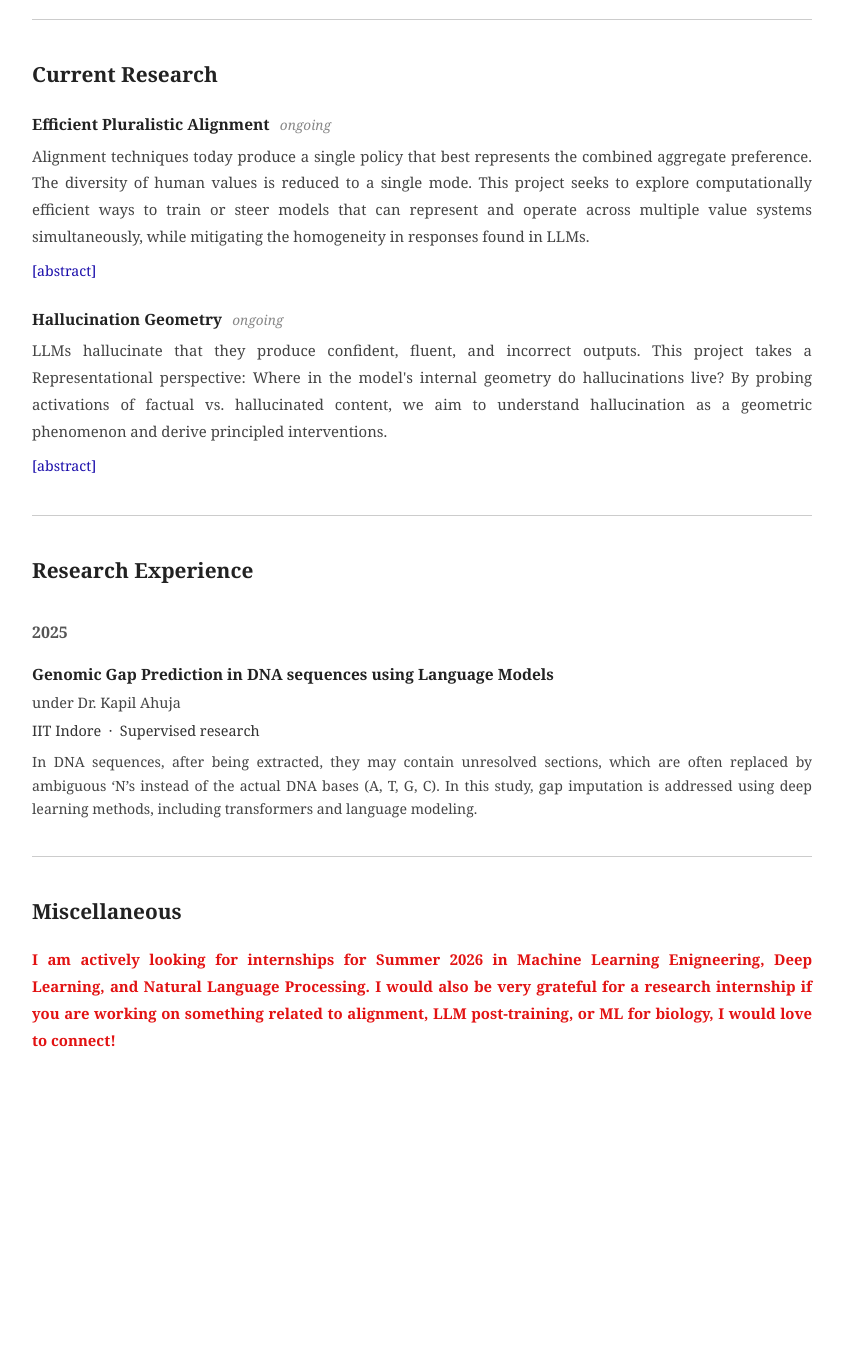
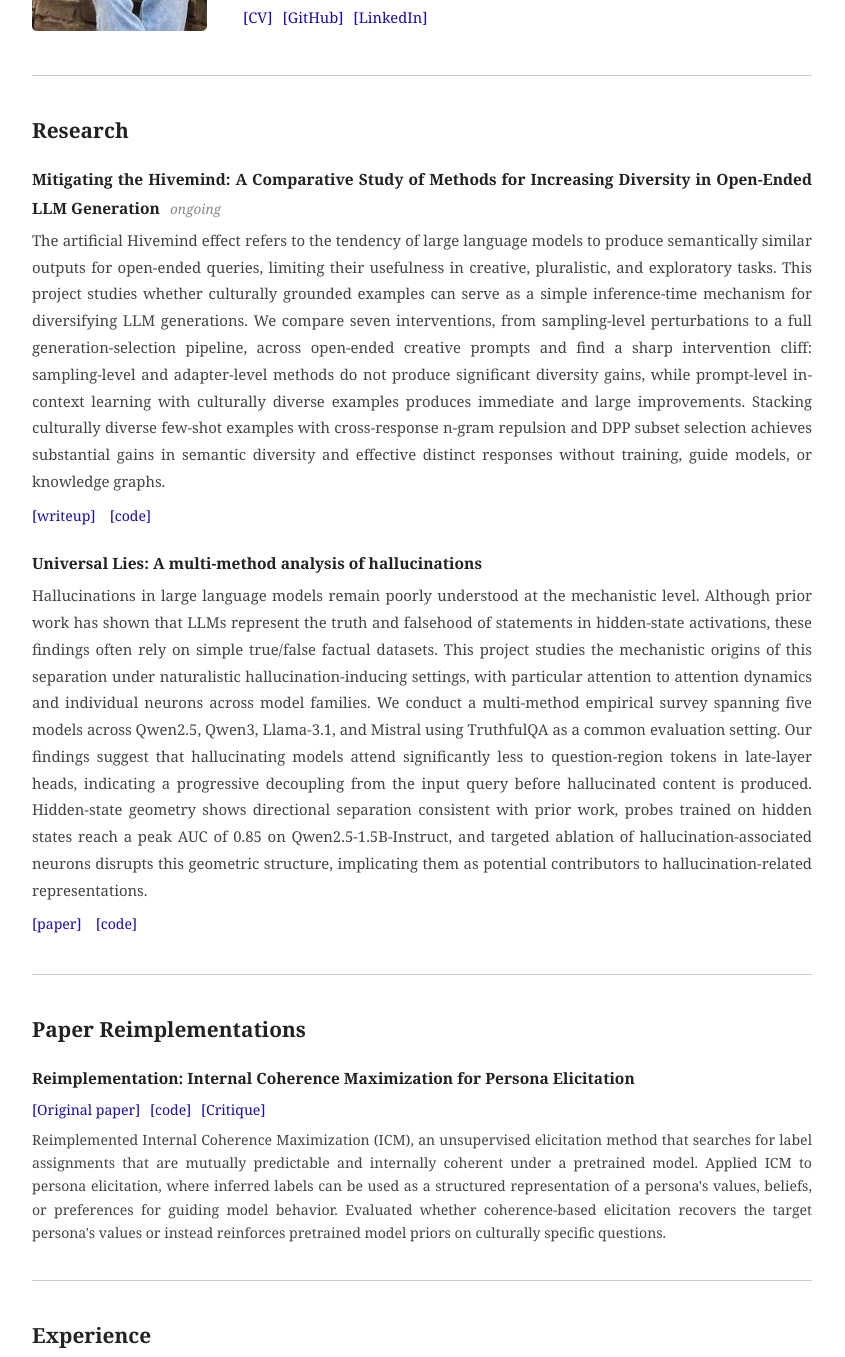
Before and after one commit to Graviton19/Graviton19.github.io, a plain HTML site: page index.html in a window 1280 px wide. Shown: the part 455-1812 px from the top of the page, without its empty margins (218-1063 px from the left). Before the commit the page ends 1623 px from the top, so only its background shows below. Drawn offline with Linux system fonts and the light colour scheme.

Commit message:
Some changes

```diff
--- a/index.html
+++ b/index.html
@@ -244,7 +244,7 @@
       <div class="affil">Master's in Computer Science &nbsp;·&nbsp; George Washington University</div>
 
       <p>
-        Hi! I’m a master’s student at George Washington University, and my research interests include post-training and alignment of large language models, particularly how we can align LLMs to capture diverse and pluralistic human values, how we can avoid the homogeneity of responses that could arise from RLHF, and post-training more generally. I am also interested in applying deep learning to genomic sequence data. Previously, I worked with <a href="https://kahuja.profiles.iiti.ac.in/">Dr. Kapil Ahuja</a> at the Mathematics of Data Science and Simulation lab in the Indian Institute of Technology Indore on DNA Gap prediction using Deep learning.
+        Hi! I’m a master’s student at George Washington University, and I am very interested in AI safety and alignment, mechanistic interpretability, and pluralistic alignment. My research interests include post-training and alignment of large language models, particularly how we can align LLMs to capture diverse and pluralistic human values, how we can avoid the homogeneity of responses that could arise from RLHF, and post-training more generally. I am also interested in applying deep learning to genomic sequence data. Previously, I worked with <a href="https://kahuja.profiles.iiti.ac.in/">Dr. Kapil Ahuja</a> at the Mathematics of Data Science and Simulation lab in the Indian Institute of Technology Indore on DNA Gap prediction using Deep learning.
       </p>
 
       <div class="contact">
@@ -252,10 +252,10 @@
       </div>
 
       <div class="nav-links">
-        <a href="AalekhBukhariyaCV.pdf">CV</a>
+        <a href="AalekhBukhariyaCVR1.pdf">CV</a>
         <a href="https://github.com/Graviton19">GitHub</a>
-        <!-- <a href="#">Google Scholar</a>
-        <a href="#">Twitter / X</a> -->
+        <a href="https://www.linkedin.com/in/aalekh-bukhariya-9a1544215">LinkedIn</a>
+
       </div>
     </div>
   </div>
@@ -263,34 +263,52 @@
   <hr>
 
   <!-- ── Current Research ── -->
-  <h2>Current Research</h2>
+  <h2>Research</h2>
 
   <div class="research-item">
-    <span class="rtitle">Efficient Pluralistic Alignment</span>
+    <span class="rtitle">Mitigating the Hivemind: A Comparative Study of Methods for Increasing Diversity in Open-Ended LLM Generation</span>
     <span class="rstatus">ongoing</span>
     <p>
-      Alignment techniques today produce a single policy that best represents the combined aggregate preference. The diversity of human values is reduced to a single mode. This project seeks to explore computationally efficient ways to train or steer models that can represent and operate across multiple value systems simultaneously, while mitigating the homogeneity in responses found in LLMs.
+      The artificial Hivemind effect refers to the tendency of large language models to produce semantically similar outputs for open-ended queries, limiting their usefulness in creative, pluralistic, and exploratory tasks. This project studies whether culturally grounded examples can serve as a simple inference-time mechanism for diversifying LLM generations. We compare seven interventions, from sampling-level perturbations to a full generation-selection pipeline, across open-ended creative prompts and find a sharp intervention cliff: sampling-level and adapter-level methods do not produce significant diversity gains, while prompt-level in-context learning with culturally diverse examples produces immediate and large improvements. Stacking culturally diverse few-shot examples with cross-response n-gram repulsion and DPP subset selection achieves substantial gains in semantic diversity and effective distinct responses without training, guide models, or knowledge graphs.
     </p>
     <div class="rlinks">
-      <a href="efficient_pluralism.html">abstract</a>
+      <a href="https://docs.google.com/document/d/1gSgxpVIIl-RK44Jng-pQ1tcUuHGSyC7UVlgfWkLkGQw/edit?tab=t.0#heading=h.fmaahqsrageb">writeup</a>
+      <a href="https://github.com/Graviton19/Hivemind-Ladder">code</a>
     </div>
   </div>
 
   <div class="research-item">
-    <span class="rtitle">Hallucination Geometry</span>
-    <span class="rstatus">ongoing</span>
+    <span class="rtitle">Universal Lies: A multi-method analysis of hallucinations</span>
     <p>
-      LLMs hallucinate that they produce confident, fluent, and incorrect outputs. This project takes a Representational perspective: Where in the model's internal geometry do hallucinations live? By probing activations of factual vs. hallucinated content, we aim to understand hallucination as a geometric phenomenon and derive principled interventions.
+      Hallucinations in large language models remain poorly understood at the mechanistic level. Although prior work has shown that LLMs represent the truth and falsehood of statements in hidden-state activations, these findings often rely on simple true/false factual datasets. This project studies the mechanistic origins of this separation under naturalistic hallucination-inducing settings, with particular attention to attention dynamics and individual neurons across model families. We conduct a multi-method empirical survey spanning five models across Qwen2.5, Qwen3, Llama-3.1, and Mistral using TruthfulQA as a common evaluation setting. Our findings suggest that hallucinating models attend significantly less to question-region tokens in late-layer heads, indicating a progressive decoupling from the input query before hallucinated content is produced. Hidden-state geometry shows directional separation consistent with prior work, probes trained on hidden states reach a peak AUC of 0.85 on Qwen2.5-1.5B-Instruct, and targeted ablation of hallucination-associated neurons disrupts this geometric structure, implicating them as potential contributors to hallucination-related representations.
     </p>
     <div class="rlinks">
-      <a href="hallucination_geometry.html">abstract</a>
+      <a href="https://drive.google.com/file/d/1v9dn9jSIjs6tWvVfOlHKvTC4YDpubYFR/view">paper</a>
+      <a href="https://github.com/Exterminator11/hallucinations_arc">code</a>
     </div>
   </div>
 
   <hr>
 
-  <!-- ── Projects ── -->
-  <h2>Research Experience</h2>
+  <!-- Paper Reimplementations -->
+  <h2>Paper Reimplementations</h2>
+
+  <div class="pub">
+    <div class="ptitle">Reimplementation: Internal Coherence Maximization for Persona Elicitation</div>
+    <div class="plinks">
+      <a href="https://arxiv.org/pdf/2506.10139">Original paper</a>
+      <a href="https://github.com/Graviton19/GOQA_InternalCoherenceMaximization">code</a>
+      <a href="https://docs.google.com/document/d/1FQPWnppcckl1VbQjcEz8iF4tV8vZkKf6zx63ZGmlCUE/edit?tab=t.0">Critique</a>
+    </div>
+    <div class="pabstract">
+      Reimplemented Internal Coherence Maximization (ICM), an unsupervised elicitation method that searches for label assignments that are mutually predictable and internally coherent under a pretrained model. Applied ICM to persona elicitation, where inferred labels can be used as a structured representation of a persona's values, beliefs, or preferences for guiding model behavior. Evaluated whether coherence-based elicitation recovers the target persona's values or instead reinforces pretrained model priors on culturally specific questions.
+    </div>
+  </div>
+
+  <hr>
+
+  <!-- Projects -->
+  <h2>Experience</h2>
 
   <div class="year">2025</div>
 
@@ -307,17 +325,6 @@
     </div>
   </div>
 
-  <hr>
-
-  <!-- ── Miscellaneous ── -->
-  <h2>Miscellaneous</h2>
-  <p style="font-size: 0.93rem; color: #e21212; text-align: justify;"><b>
-    I am actively looking for internships for Summer 2026 in Machine Learning Enigneering, Deep Learning,
-    and Natural Language Processing. I would also be very grateful for a research internship
-    if you are working on something related to alignment, LLM post-training, or ML for biology,
-    I would love to connect!
-  </p></b>
-
 </div>
 </body>
 </html>
```
Also changed, not shown: 1 other file.
